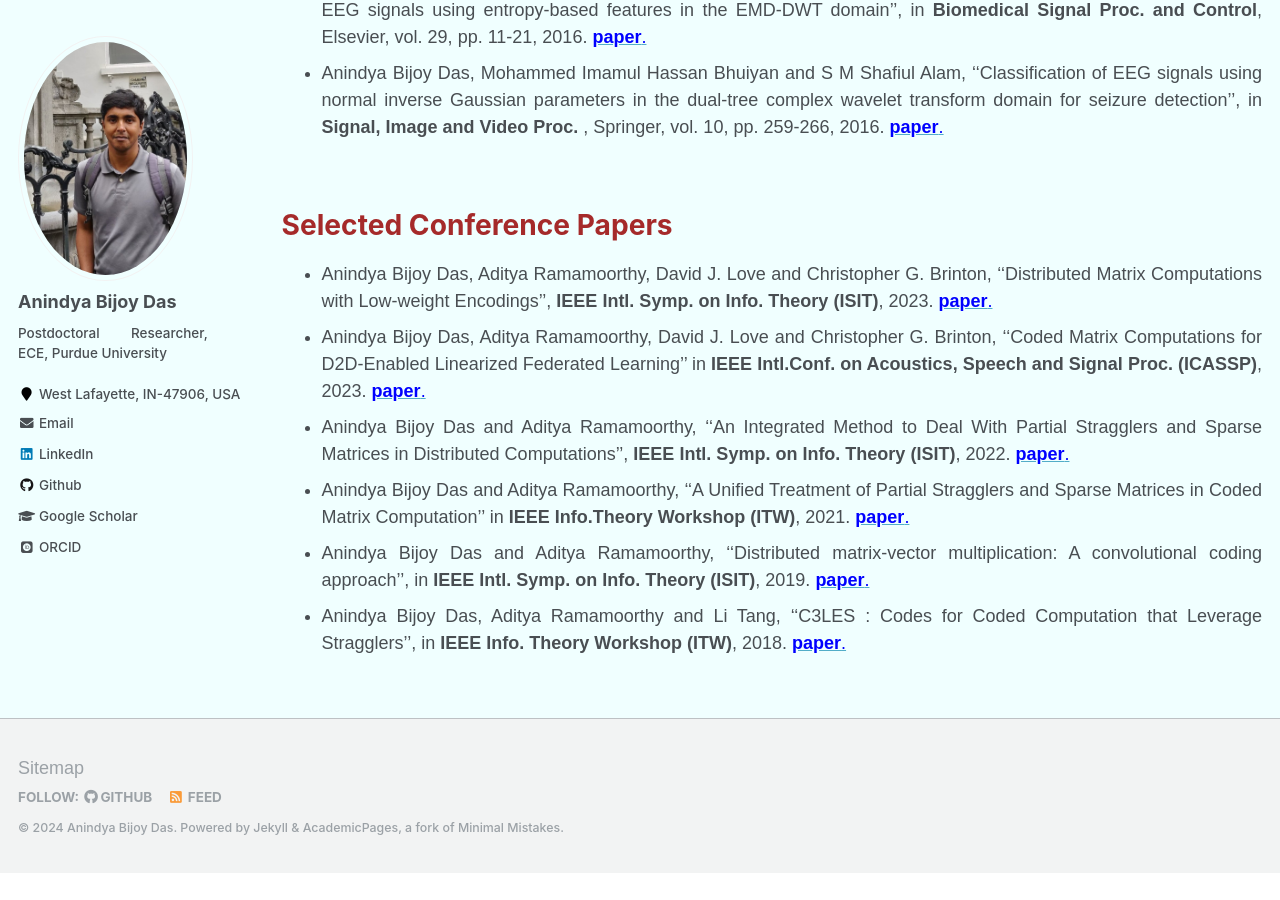
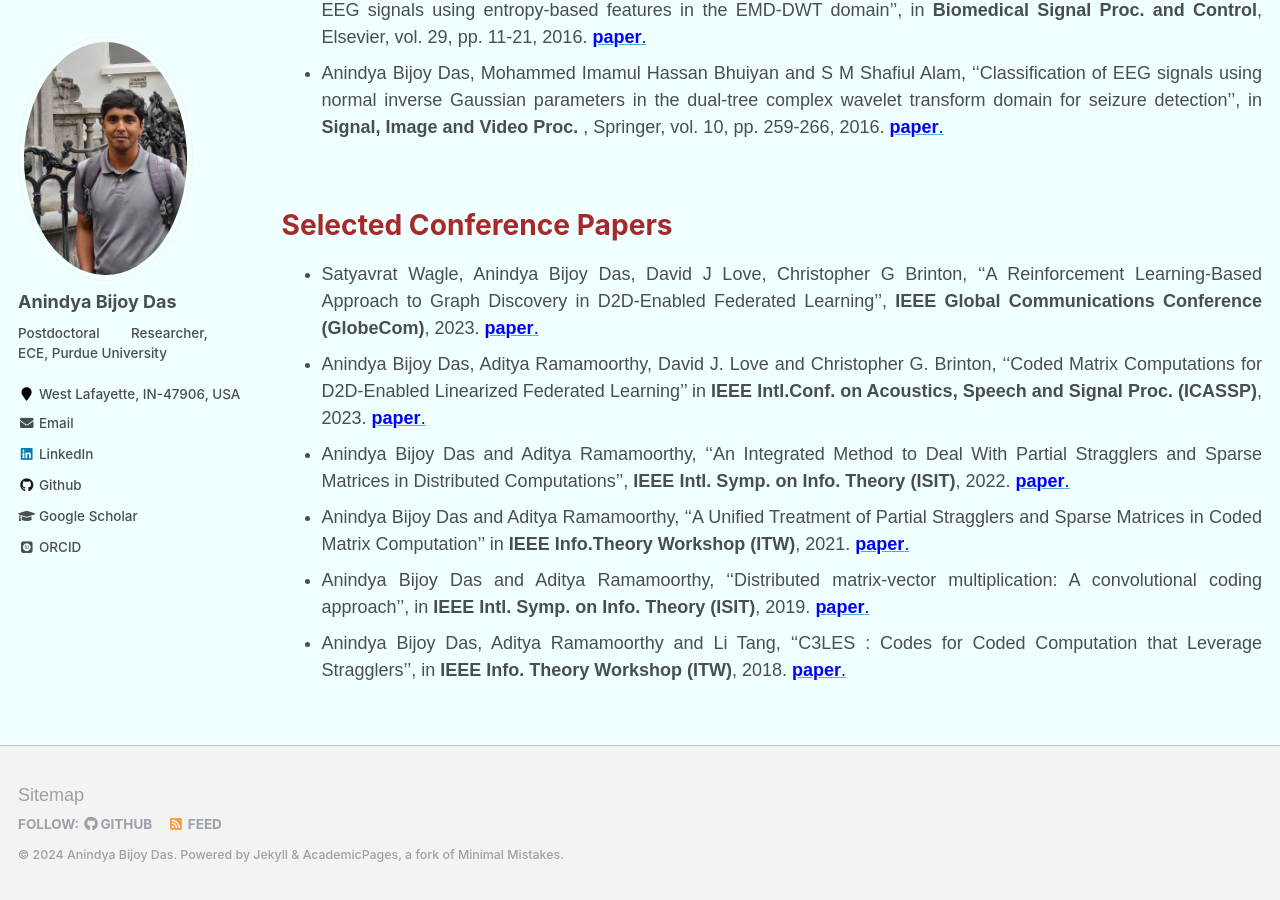
Before and after one commit to anindyabijoydas/portfolio, a Jekyll site: the page built from _pages/research.md, in a window 1280 px wide and 900 px high, scrolled down 1225 px. Built offline with Jekyll 4.4.1, drawn with Linux system fonts in a browser that asks for light colours; some web fonts are replaced; before the commit the page ends 2098 px from its top, so only the background shows below that.

Commit message:
Update research.md

```diff
--- a/_pages/research.md
+++ b/_pages/research.md
@@ -46,7 +46,7 @@ redirect_from:
 
 <span style="color:brown">**Selected Conference Papers**</span>
 ======
-   * Anindya Bijoy Das, Aditya Ramamoorthy, David J. Love and Christopher G. Brinton, ''Distributed Matrix Computations with Low-weight Encodings'', **IEEE Intl. Symp. on Info. Theory (ISIT)**, 2023. [<span style="color:blue">**paper**.</span>](https://arxiv.org/abs/2301.12685)
+   * Satyavrat Wagle, Anindya Bijoy Das, David J Love, Christopher G Brinton, ''A Reinforcement Learning-Based Approach to Graph Discovery in D2D-Enabled Federated Learning'', **IEEE Global Communications Conference (GlobeCom)**, 2023. [<span style="color:blue">**paper**.</span>](https://ieeexplore.ieee.org/abstract/document/10437633)
    * Anindya Bijoy Das, Aditya Ramamoorthy, David J. Love and Christopher G. Brinton, ''Coded Matrix Computations for D2D-Enabled Linearized Federated Learning'' in **IEEE Intl.Conf. on Acoustics, Speech and Signal Proc. (ICASSP)**, 2023. [<span style="color:blue">**paper**.</span>](https://ieeexplore.ieee.org/abstract/document/10095450)
    * Anindya Bijoy Das and Aditya Ramamoorthy, ''An Integrated Method to Deal With Partial Stragglers and Sparse Matrices in Distributed Computations'', **IEEE Intl. Symp. on Info. Theory (ISIT)**, 2022. [<span style="color:blue">**paper**.</span>](https://ieeexplore.ieee.org/document/9834346)
    * Anindya Bijoy Das and Aditya Ramamoorthy, ''A Unified Treatment of Partial Stragglers and Sparse Matrices in Coded Matrix Computation'' in **IEEE Info.Theory Workshop (ITW)**, 2021. [<span style="color:blue">**paper**.</span>](https://ieeexplore.ieee.org/document/9611400)
```
